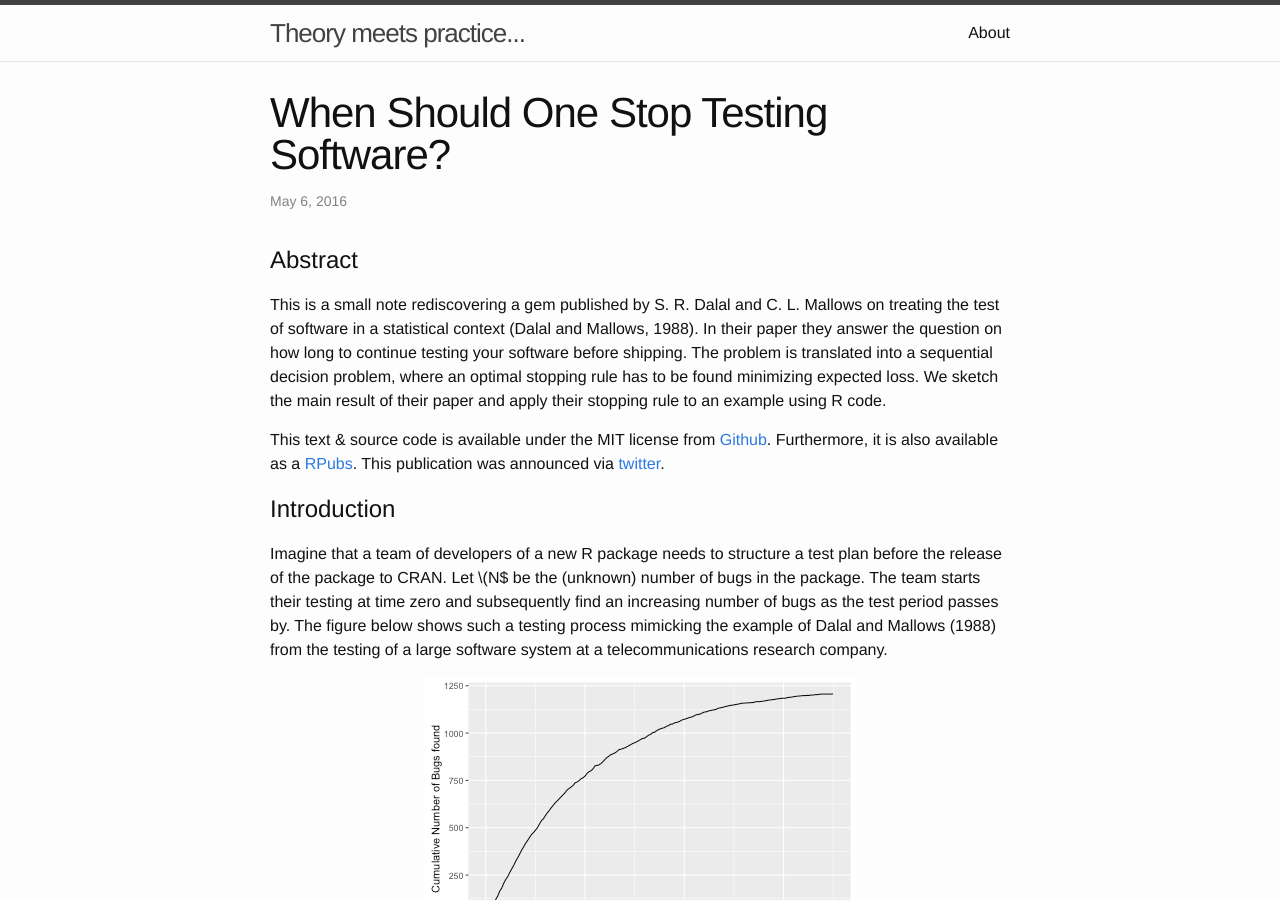
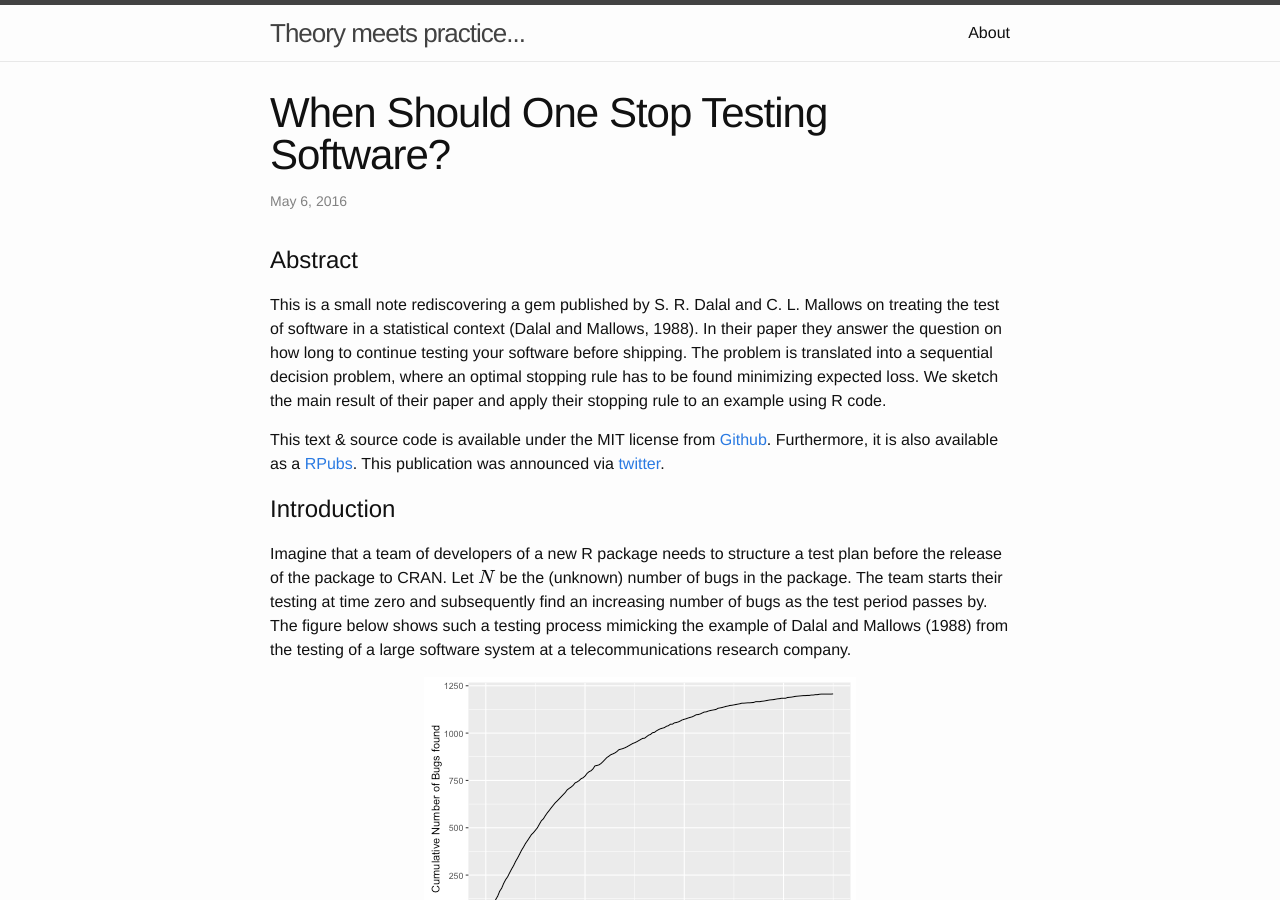
Before and after one commit to mhoehle/hoehleatsu.github.io, a Jekyll site: the page built from _posts/2016-05-06-when2stop.md, in a window 1280 px wide and 900 px high. Built offline with Jekyll 4.4.1, drawn with Linux system fonts in a browser that asks for light colours; formulas are drawn with MathJax 3.

```diff
--- a/_posts/2016-05-06-when2stop.md
+++ b/_posts/2016-05-06-when2stop.md
@@ -22,7 +22,7 @@
 # Introduction
 
 Imagine that a team of developers of a new R package needs to structure a test
-plan before the release of the package to CRAN. Let \\(N$ be the (unknown) number
+plan before the release of the package to CRAN. Let \\(N\\) be the (unknown) number
 of bugs in the package. The team starts their testing at time zero and subsequently
 find an increasing number of bugs as the test period passes by. The figure below
 shows such a testing process mimicking the example
--- a/_source/2016-05-06-when2stop.Rmd
+++ b/_source/2016-05-06-when2stop.Rmd
@@ -27,7 +27,7 @@
 # Introduction
 
 Imagine that a team of developers of a new R package needs to structure a test
-plan before the release of the package to CRAN. Let \\(N$ be the (unknown) number
+plan before the release of the package to CRAN. Let \\(N\\) be the (unknown) number
 of bugs in the package. The team starts their testing at time zero and subsequently
 find an increasing number of bugs as the test period passes by. The figure below
 shows such a testing process mimicking the example
```
Also changed, not shown: figure/posts/2016-05-06-when2stop/unnamed-chunk-1-1.png (deleted), figure/posts/2016-05-06-when2stop/unnamed-chunk-4-1.png (deleted), figure/posts/when2stop/unnamed-chunk-1-1.png (deleted), figure/posts/when2stop/unnamed-chunk-4-1.png (deleted), figure/source/2016-06-05-firstPost/cars-1.png (deleted), 3 other files.
